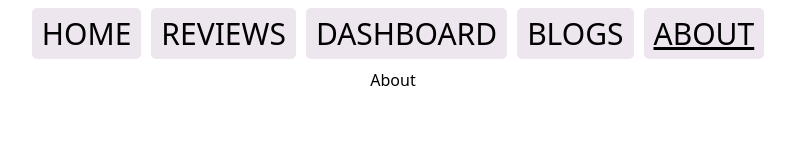
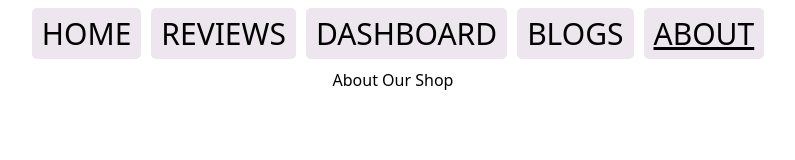
Before and after one commit to Sumaiyash/product-analysis-website, a React (Create React App) app: page /about in a window 1280 px wide. Shown: the top 160 px of the page, without its empty margins (247-1042 px from the left). Built offline with nearby package versions, Linux system fonts and the light colour scheme.

Commit message:
final push

```diff
--- a/public/index.html
+++ b/public/index.html
@@ -22,7 +22,7 @@
       work correctly both with client-side routing and a non-root public URL.
       Learn how to configure a non-root public URL by running `npm run build`.
     -->
-  <title>Tech Zone BD</title>
+  <title>Skin Care BD</title>
 </head>
 
 <body>
--- a/src/Components/About/About.js
+++ b/src/Components/About/About.js
@@ -4,7 +4,9 @@ import './About.css';
 const About = () => {
     return (
         <div>
-            <h2>About</h2>
+            <h2>About Our Shop</h2>
+
+
         </div>
     );
 };
```
Also changed, not shown: 2 other files (tests, documents, lock files or other folders).
